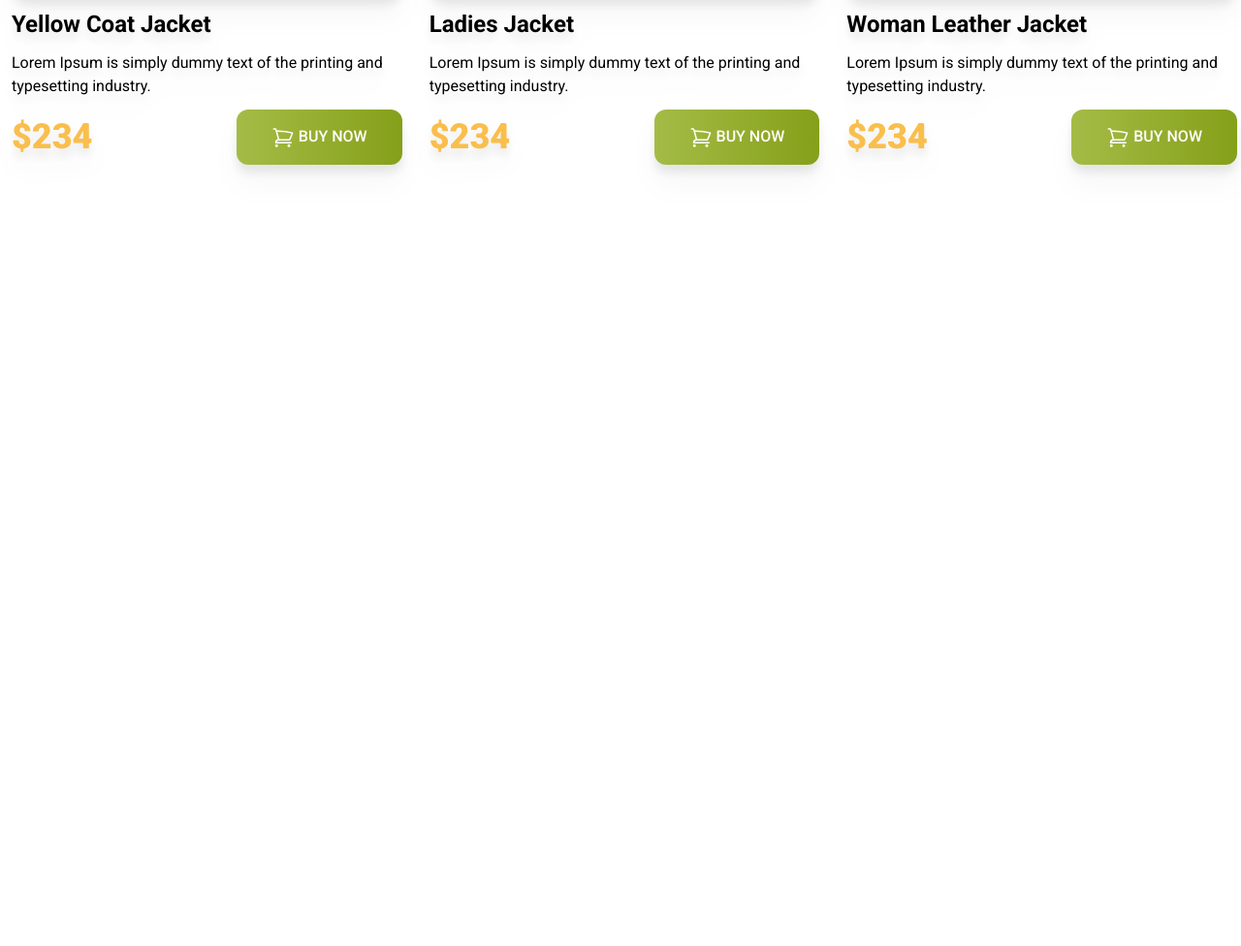
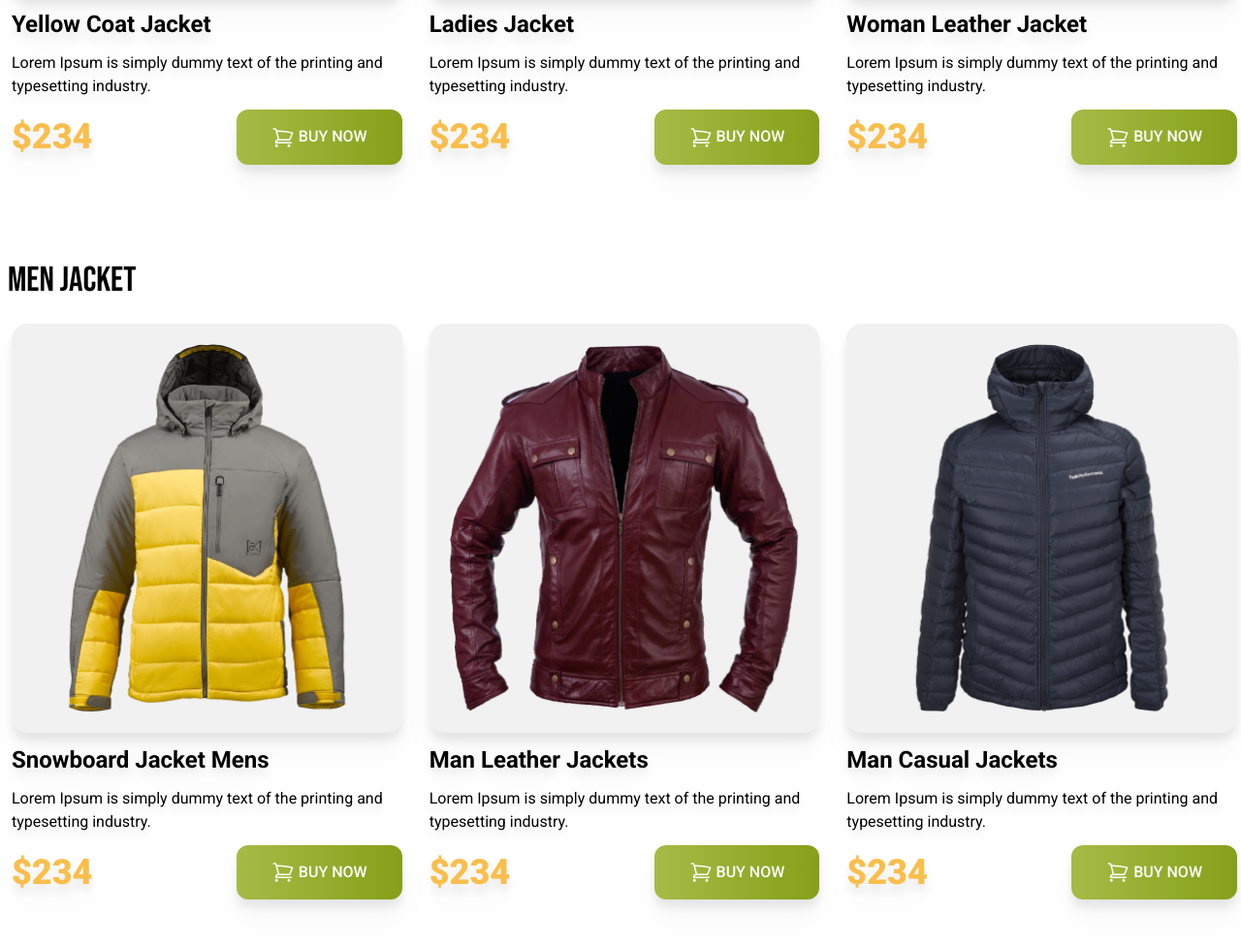
Before and after one commit to akikhossain/Penguin-Fashion-with-Tailwind, a plain HTML site: page index.html in a window 1280 px wide. Shown: the part 1246-2222 px from the top of the page at 97% size. Before the commit the page ends 1468 px from the top, so only its background shows below. Drawn offline with nearby package versions, Linux system fonts and the light colour scheme.

Commit message:
Men jacket section done with responsive

```diff
--- a/index.html
+++ b/index.html
@@ -192,6 +192,123 @@
           </div>
         </div>
       </section>
+      <section>
+        <!-- Men jacket section -->
+        <section class="py-12 pl-2 space-y-5">
+          <h1 class="text-4xl font-bebas">Men Jacket</h1>
+          <div
+          class="grid grid-cols-1 md:grid-cols-2 lg:grid-cols-3 gap-7 font-roboto p-1"
+        >
+          <!-- jacket one -->
+
+          <div class="space-y-3 drop-shadow-xl">
+            <div class="bg-[#F1F1F1] p-5 rounded-2xl">
+              <img src="images/jacket-4.png" alt="" />
+            </div>
+            <h4 class="text-2xl font-bold">Snowboard Jacket Mens</h4>
+            <p>
+              Lorem Ipsum is simply dummy text of the printing and typesetting
+              industry.
+            </p>
+            <div class="flex justify-between items-center">
+              <h3 class="text-4xl font-black text-[#FABE4C]">$234</h3>
+              <button
+                class="px-9 py-4 bg-gradient-to-r from-[#A4BC46] to-[#85A019] rounded-xl uppercase text-white font-medium"
+              >
+                <svg
+                  xmlns="http://www.w3.org/2000/svg"
+                  fill="none"
+                  viewBox="0 0 24 24"
+                  stroke-width="1.5"
+                  stroke="currentColor"
+                  class="w-6 h-6 inline"
+                >
+                  <path
+                    stroke-linecap="round"
+                    stroke-linejoin="round"
+                    d="M2.25 3h1.386c.51 0 .955.343 1.087.835l.383 1.437M7.5 14.25a3 3 0 00-3 3h15.75m-12.75-3h11.218c1.121-2.3 2.1-4.684 2.924-7.138a60.114 60.114 0 00-16.536-1.84M7.5 14.25L5.106 5.272M6 20.25a.75.75 0 11-1.5 0 .75.75 0 011.5 0zm12.75 0a.75.75 0 11-1.5 0 .75.75 0 011.5 0z"
+                  />
+                </svg>
+
+                Buy Now
+              </button>
+            </div>
+          </div>
+
+          <!-- jacket two -->
+
+          <div class="space-y-3 drop-shadow-xl">
+            <div class="bg-[#F1F1F1] p-5 rounded-2xl">
+              <img src="images/jacket-5.png" alt="" />
+            </div>
+            <h4 class="text-2xl font-bold">Man Leather Jackets</h4>
+            <p>
+              Lorem Ipsum is simply dummy text of the printing and typesetting
+              industry.
+            </p>
+            <div class="flex justify-between items-center">
+              <h3 class="text-4xl font-black text-[#FABE4C]">$234</h3>
+              <button
+                class="px-9 py-4 bg-gradient-to-r from-[#A4BC46] to-[#85A019] rounded-xl uppercase text-white font-medium"
+              >
+                <svg
+                  xmlns="http://www.w3.org/2000/svg"
+                  fill="none"
+                  viewBox="0 0 24 24"
+                  stroke-width="1.5"
+                  stroke="currentColor"
+                  class="w-6 h-6 inline"
+                >
+                  <path
+                    stroke-linecap="round"
+                    stroke-linejoin="round"
+                    d="M2.25 3h1.386c.51 0 .955.343 1.087.835l.383 1.437M7.5 14.25a3 3 0 00-3 3h15.75m-12.75-3h11.218c1.121-2.3 2.1-4.684 2.924-7.138a60.114 60.114 0 00-16.536-1.84M7.5 14.25L5.106 5.272M6 20.25a.75.75 0 11-1.5 0 .75.75 0 011.5 0zm12.75 0a.75.75 0 11-1.5 0 .75.75 0 011.5 0z"
+                  />
+                </svg>
+
+                Buy Now
+              </button>
+            </div>
+          </div>
+
+          <!-- jacket three -->
+
+          <div class="space-y-3 drop-shadow-xl">
+            <div class="bg-[#F1F1F1] p-5 rounded-2xl">
+              <img src="images/jacket-6.png" alt="" />
+            </div>
+            <h4 class="text-2xl font-bold">Man Casual Jackets</h4>
+            <p>
+              Lorem Ipsum is simply dummy text of the printing and typesetting
+              industry.
+            </p>
+            <div class="flex justify-between items-center">
+              <h3 class="text-4xl font-black text-[#FABE4C]">$234</h3>
+              <button
+                class="px-9 py-4 bg-gradient-to-r from-[#A4BC46] to-[#85A019] rounded-xl uppercase text-white font-medium"
+              >
+                <svg
+                  xmlns="http://www.w3.org/2000/svg"
+                  fill="none"
+                  viewBox="0 0 24 24"
+                  stroke-width="1.5"
+                  stroke="currentColor"
+                  class="w-6 h-6 inline"
+                >
+                  <path
+                    stroke-linecap="round"
+                    stroke-linejoin="round"
+                    d="M2.25 3h1.386c.51 0 .955.343 1.087.835l.383 1.437M7.5 14.25a3 3 0 00-3 3h15.75m-12.75-3h11.218c1.121-2.3 2.1-4.684 2.924-7.138a60.114 60.114 0 00-16.536-1.84M7.5 14.25L5.106 5.272M6 20.25a.75.75 0 11-1.5 0 .75.75 0 011.5 0zm12.75 0a.75.75 0 11-1.5 0 .75.75 0 011.5 0z"
+                  />
+                </svg>
+
+                Buy Now
+              </button>
+            </div>
+          </div>
+        </div>
+      </section>
+
     </main>
     <footer></footer>
   </body>
```
